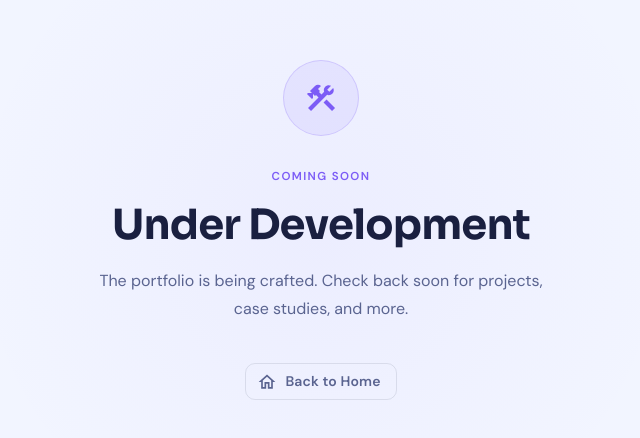
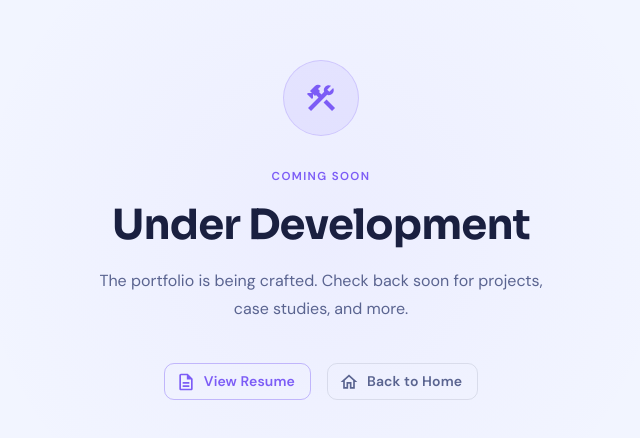
Before and after one commit to sunnysani/afalsani.com, a React (Vite) app: page /portfolio in a window 1280 px wide. Shown: the part 170-608 px from the top of the page, without its empty margins (319-959 px from the left). Built offline with nearby package versions, Linux system fonts and the light colour scheme.

Commit message:
feat: add resume link at portfolio

```diff
--- a/src/pages/PortfolioPage.jsx
+++ b/src/pages/PortfolioPage.jsx
@@ -1,7 +1,7 @@
 import { Box, Typography, Button } from '@mui/material'
 import { alpha, useTheme } from '@mui/material/styles'
 import { useNavigate } from 'react-router-dom'
-import { HomeOutlined, ConstructionOutlined } from '@mui/icons-material'
+import { HomeOutlined, ConstructionOutlined, DescriptionOutlined } from '@mui/icons-material'
 
 export default function PortfolioPage() {
   const navigate = useNavigate()
@@ -85,6 +85,25 @@ export default function PortfolioPage() {
           The portfolio is being crafted. Check back soon for projects, case studies, and more.
         </Typography>
 
+        <Box sx={{ display: 'flex', gap: 2, justifyContent: 'center', flexWrap: 'wrap' }}>
+          <Button
+            variant="outlined"
+            startIcon={<DescriptionOutlined />}
+            href="https://docs.google.com/document/d/12J-2erEb8mM7j47PzqZo-IZKJUPBDcYGeWFmEX8yAh4/edit?usp=sharing"
+            target="_blank"
+            rel="noopener noreferrer"
+            sx={{
+              borderColor: alpha(theme.palette.secondary.main, 0.4),
+              color: 'secondary.main',
+              '&:hover': {
+                borderColor: 'secondary.main',
+                bgcolor: alpha(theme.palette.secondary.main, 0.06),
+              },
+            }}
+          >
+            View Resume
+          </Button>
+
           <Button
             variant="outlined"
             startIcon={<HomeOutlined />}
@@ -103,5 +122,6 @@ export default function PortfolioPage() {
           </Button>
         </Box>
       </Box>
+    </Box>
   )
 }
```
Lines whose indentation alone changed are shown as unchanged.
